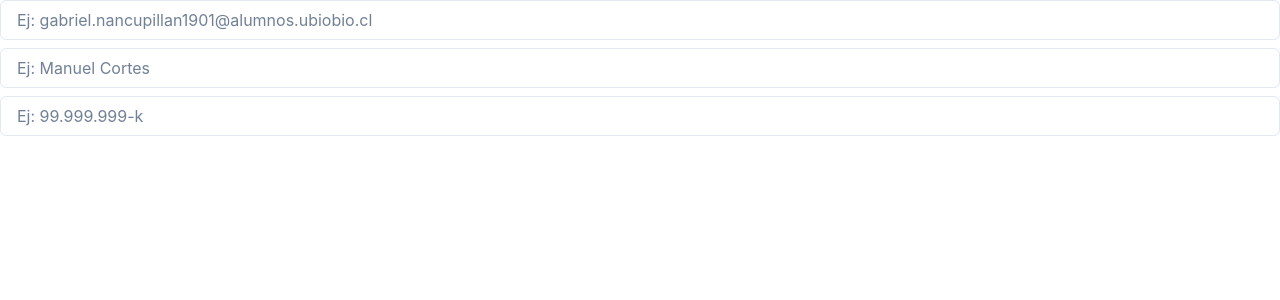
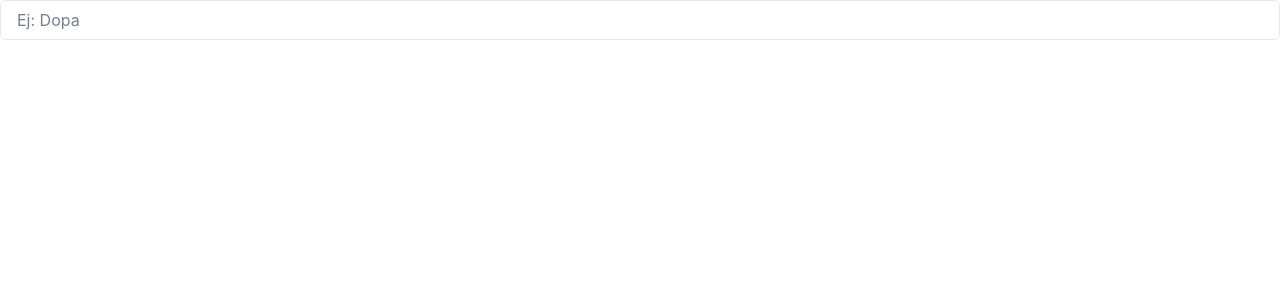
Before and after one commit to Dop1ta/asambleaWeb, a Next.js app in the folder frontend/: page /user in a window 1280 px wide. Shown: the top 300 px of the page. Built offline with nearby package versions, Linux system fonts and the light colour scheme.

Commit message:
input fix

```diff
--- a/frontend/components/InputEmail.jsx
+++ /dev/null
@@ -1,13 +0,0 @@
-import React from 'react'
-import { Input, Stack } from '@chakra-ui/react'
-
-const InputEmail = () => {
-    const message = 'Ej: gabriel.nancupillan1901@alumnos.ubiobio.cl'
-  return (
-    <Stack spacing = {3}>
-        <Input placeholder={message} />
-    </Stack>
-  )
-}
-
-export default InputEmail
--- a/frontend/components/InputName.jsx
+++ /dev/null
@@ -1,13 +0,0 @@
-import React from 'react'
-import { Input, Stack } from '@chakra-ui/react'
-
-const InputName = () => {
-    const message = 'Ej: Manuel Cortes'
-  return (
-    <Stack spacing = {3}>
-        <Input placeholder={message} />
-    </Stack>
-  )
-}
-
-export default InputName
--- a/frontend/components/InputRut.jsx
+++ b/frontend/components/InputText.jsx
@@ -1,8 +1,7 @@
 import React from 'react'
 import { Input, Stack } from '@chakra-ui/react'
 
-const InputRut = () => {
-    const message = 'Ej: 99.999.999-k'
+const InputText = ({ message }) => {
   return (
     <Stack spacing = {3}>
         <Input placeholder={message} />
@@ -10,4 +9,4 @@ const InputRut = () => {
   )
 }
 
-export default InputRut
+export default InputText
--- a/frontend/pages/user.jsx
+++ b/frontend/pages/user.jsx
@@ -1,15 +1,12 @@
 import React from 'react'
 import { Stack } from '@chakra-ui/react'
-import InputName from '../components/InputName'
-import InputEmail from '../components/InputEmail'
-import InputRut from '../components/InputRut'
+import InputText from '../components/InputText'
+
 
 const user = () => {
   return (
     <Stack >
-        <InputEmail></InputEmail>
-        <InputName></InputName>
-        <InputRut></InputRut>
+        <InputText message = "Ej: Dopa"/>
     </Stack>
   )
 }
```
